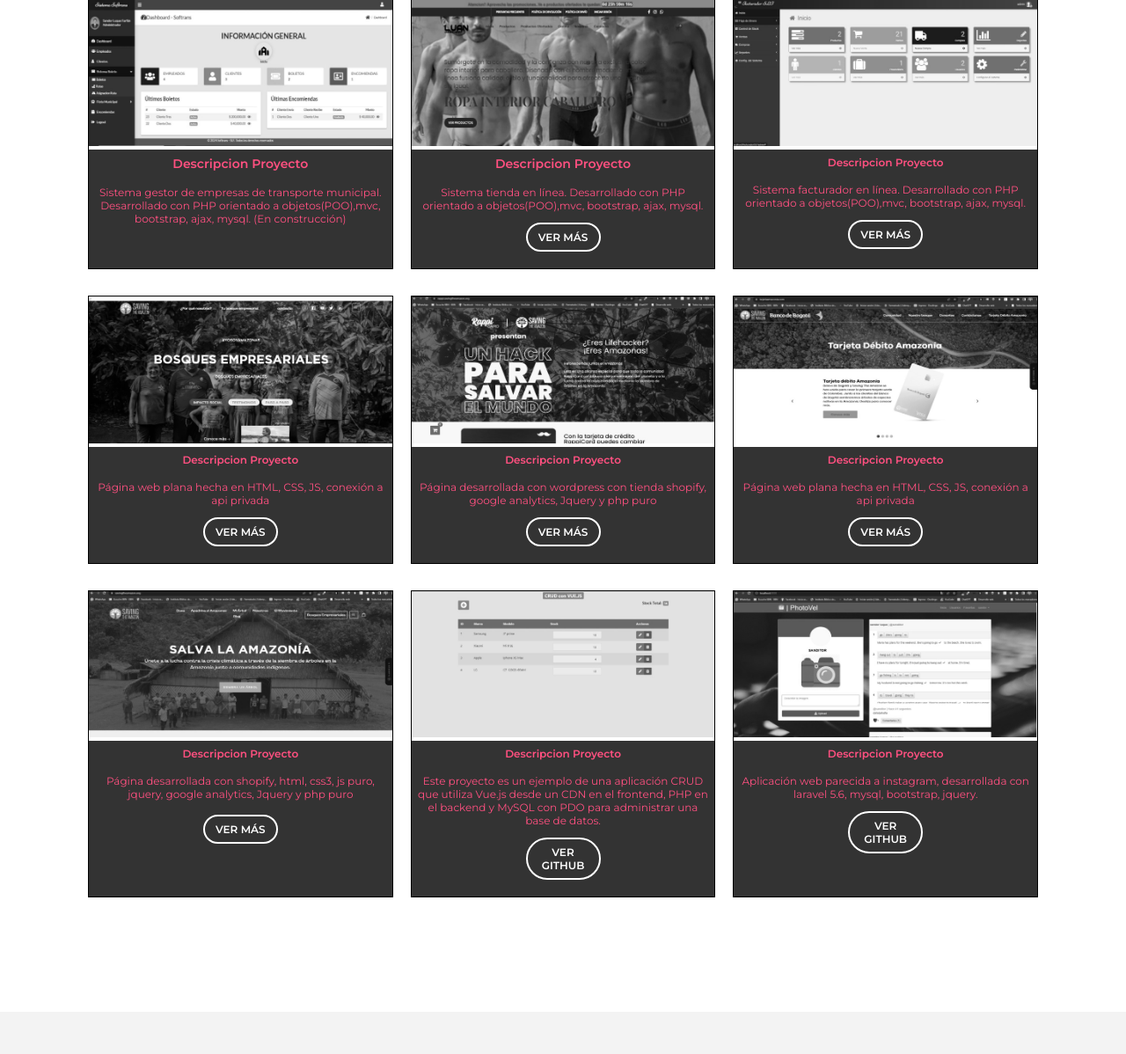
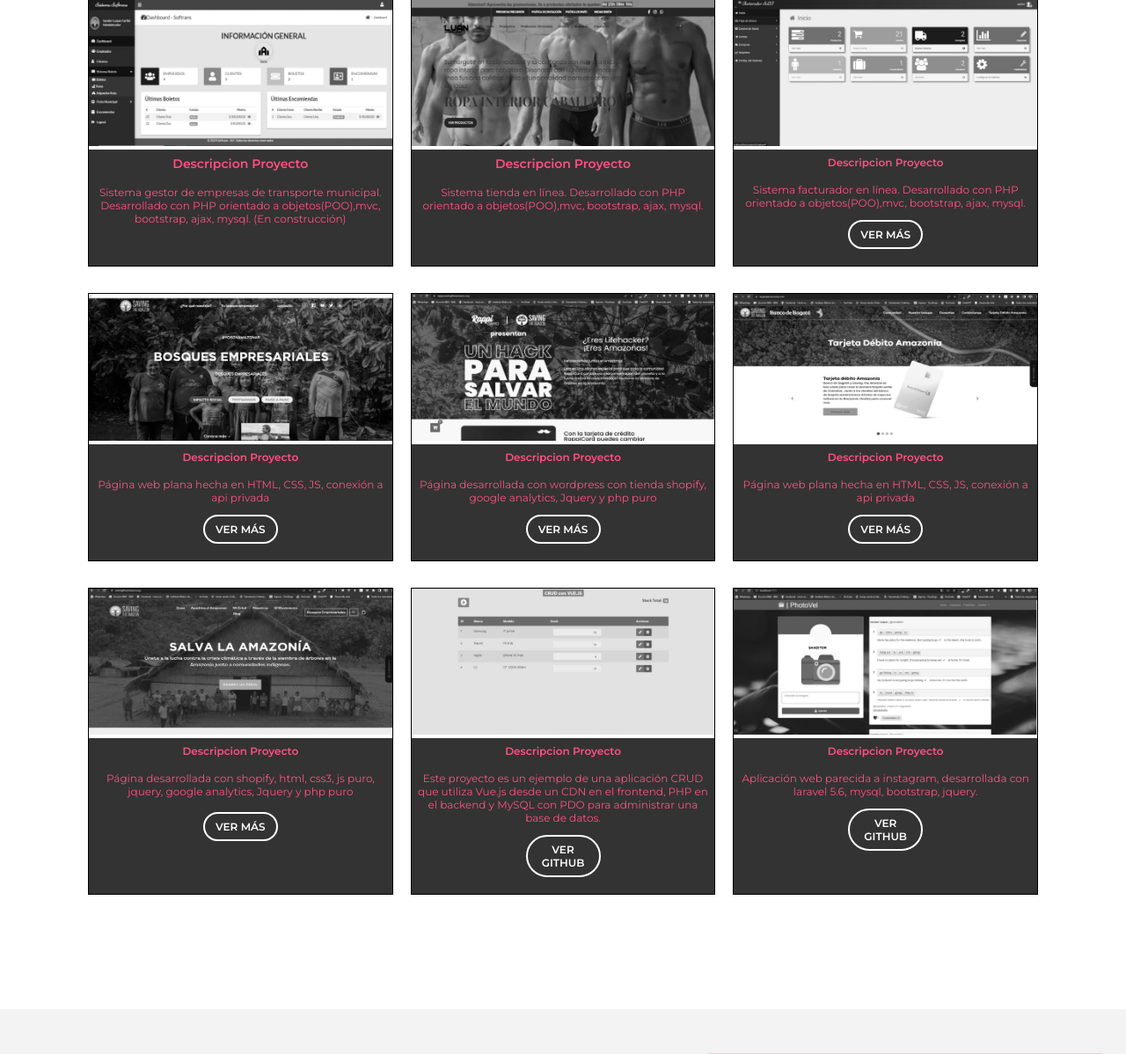
Before and after one commit to sanditor/portafolio_sandor_luque, a PHP site: page / in a window 1280 px wide. Shown: the part 3662-4860 px from the top of the page at 88% size. Run offline with PHP 8.4, Linux system fonts and the light colour scheme; some libraries are stand-ins or nearby versions.

Commit message:
Act links primeros proyectos

```diff
--- a/Views/home.php
+++ b/Views/home.php
@@ -232,7 +232,7 @@
                 <p>
                     Sistema tienda en línea. Desarrollado con PHP orientado a objetos(POO),mvc, bootstrap, ajax, mysql.
                 </p>
-                <a href="https://onlinestorewebtest.000webhostapp.com/" target="_blank">Ver más</a>
+                <!-- <a href="https://onlinestorewebtest.000webhostapp.com/" target="_blank">Ver más</a> -->
             </div>
         </div>
         <div class="proyecto">
```
